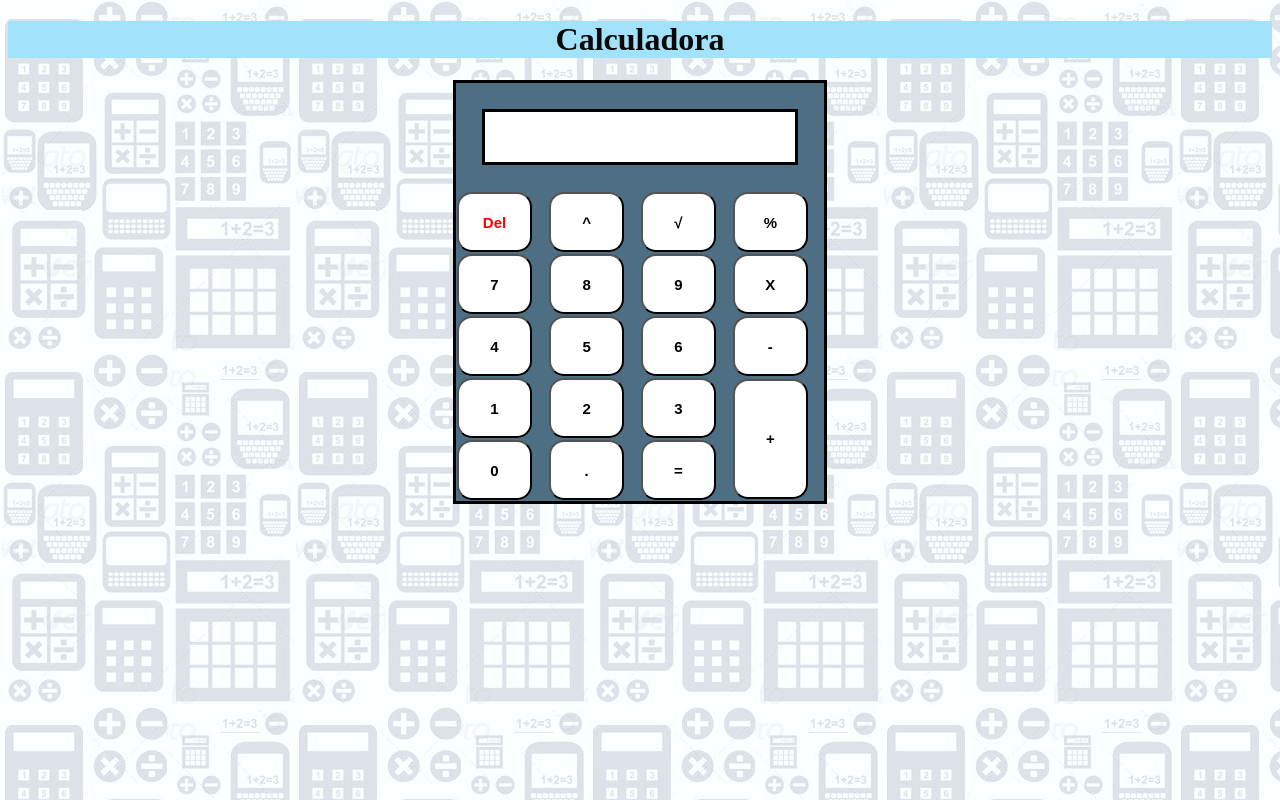
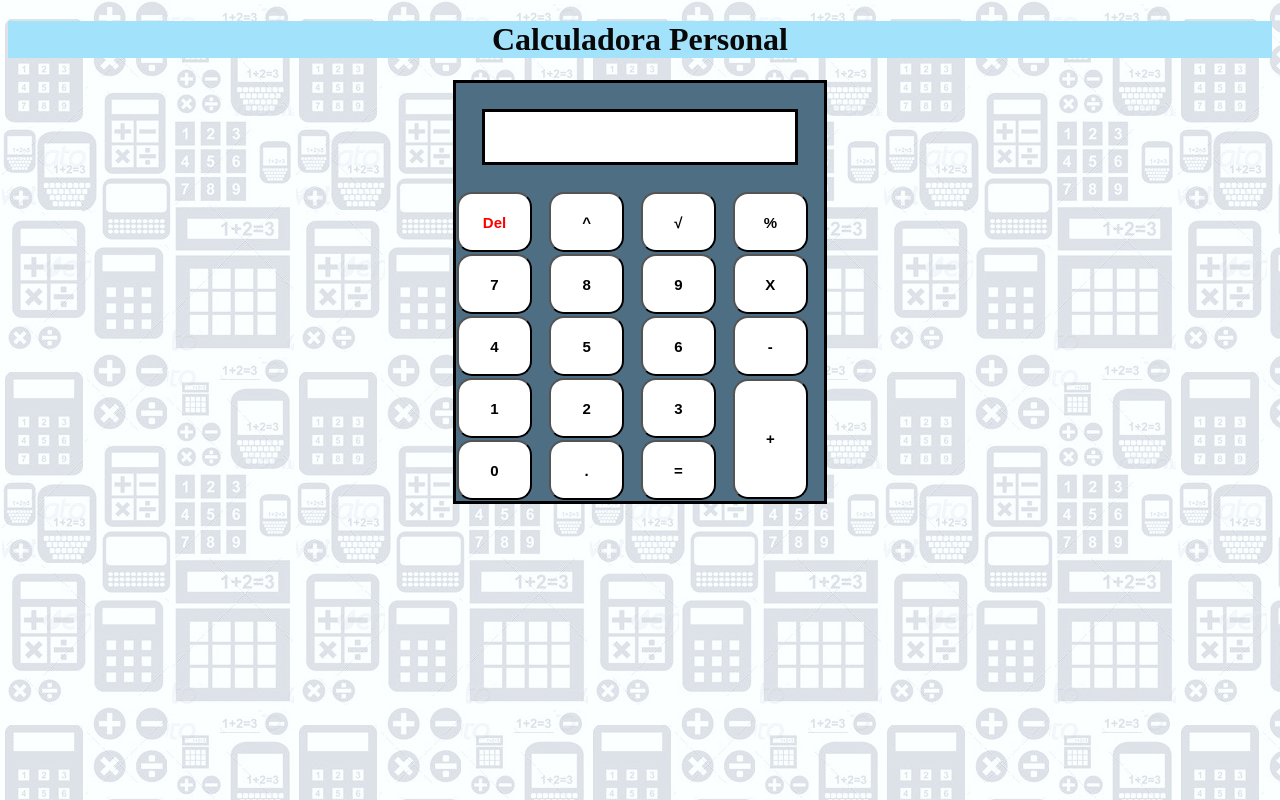
Before and after one commit to JuanDiegoSic/calculator, a plain HTML site: page INDEX.HTML in a window 1280 px wide. Drawn offline with Linux system fonts and the light colour scheme.

Commit message:
Updated new page title

```diff
--- a/INDEX.HTML
+++ b/INDEX.HTML
@@ -5,7 +5,7 @@
   <meta charset="UTF-8" />
   <meta http-equiv="X-UA-Compatible" content="IE=edge" />
   <meta name="viewport" content="width=device-width, initial-scale=1.0" />
-  <title>RETO2</title>
+  <title>RETO No. 2</title>
   <style type="text/css">
     .caja {
 
@@ -76,7 +76,7 @@
 
 <body>
   <center>
-    <h1>Calculadora</h1>
+    <h1>Calculadora Personal</h1>
     <table>
       <tr>
         <td colspan="4">
```
